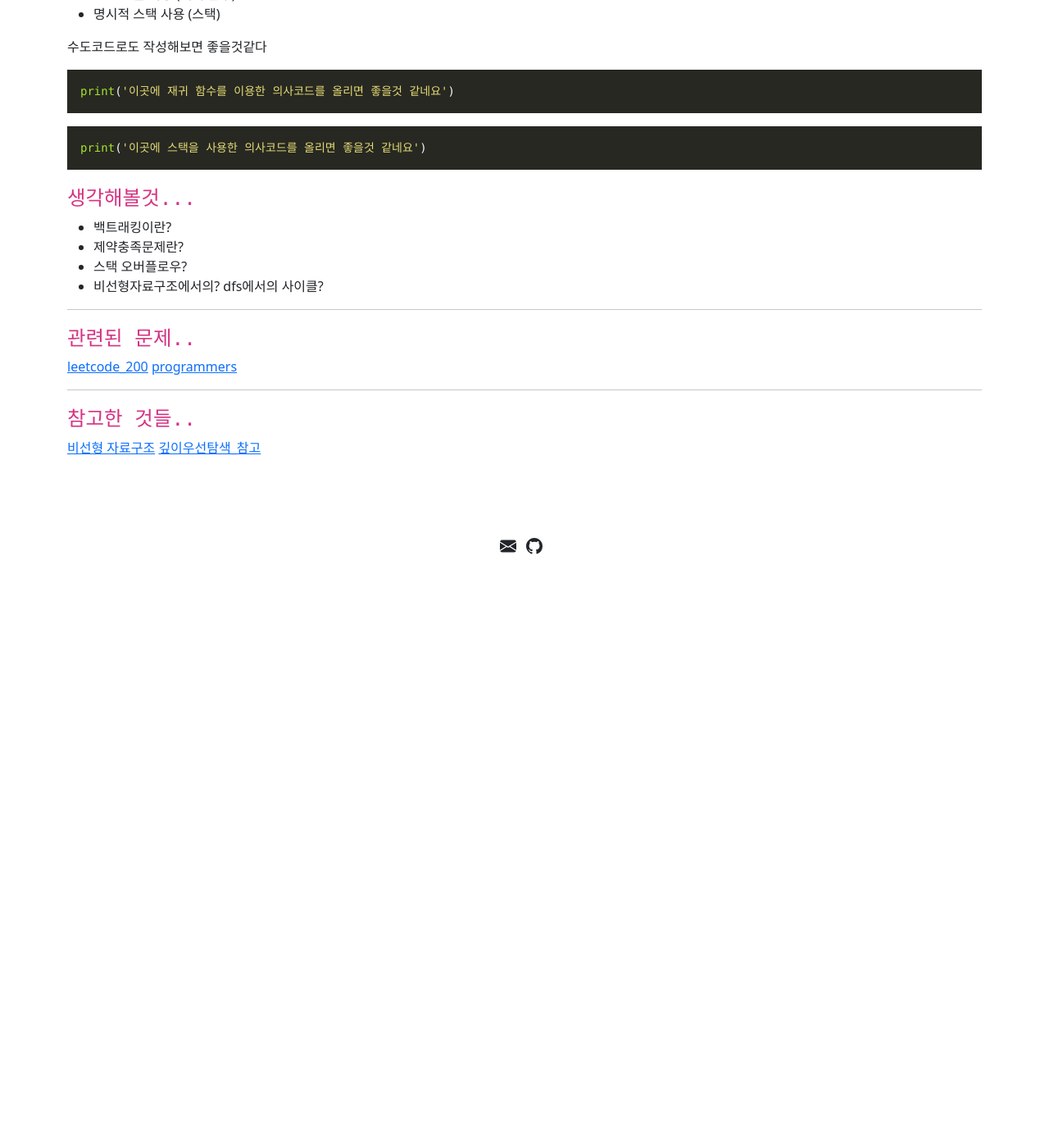
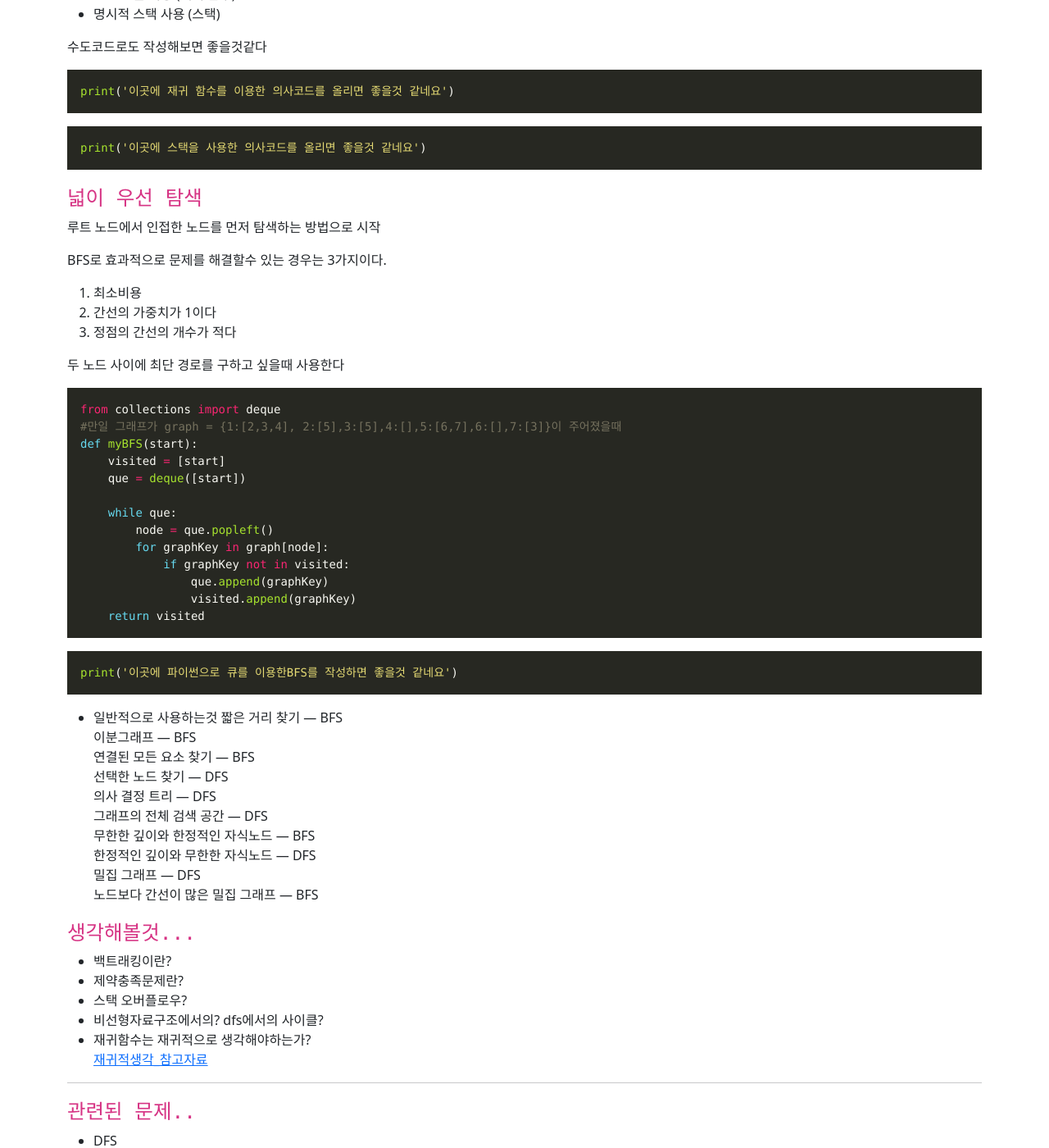
Before and after one commit to fomula91/fomula91.github.io, a Jekyll site: the page built from _posts/2022-3-18- SaprtaCodingClub-al5.md, in a window 1280 px wide and 1400 px high, scrolled down 708 px. Shown: the whole window at 82% size. Built offline with Jekyll 4.4.1, drawn with Linux system fonts in a browser that asks for light colours; before the commit the page ends 1338 px from its top, so only the background shows below that; some of the changed text lies outside the part shown.

Commit message:
add and edit post

````diff
--- a/_posts/2022-3-18- SaprtaCodingClub-al5.md
+++ b/_posts/2022-3-18- SaprtaCodingClub-al5.md
@@ -18,9 +18,9 @@ recursive: 재귀적..
 <summary>컴퓨터에서 그래프를 표현하는 방법</summary>
 <div markdown="1">
 아래의 그래프가 있다가 가정한다면
-          2 - 3
-          ⎜
-      0 - 1
+|          2 - 3
+|          ⎜
+|      0 - 1
 
 - 인접 행렬에서의 그래프의 표현방법..
   0  1  2  3
@@ -75,20 +75,73 @@ print('이곳에 재귀 함수를 이용한 의사코드를 올리면 좋을것
 print('이곳에 스택을 사용한 의사코드를 올리면 좋을것 같네요')
 ```
 
+
+### `넓이 우선 탐색`
+루트 노드에서 인접한 노드를 먼저 탐색하는 방법으로 시작
+
+BFS로 효과적으로 문제를 해결할수 있는 경우는 3가지이다.
+1. 최소비용
+2. 간선의 가중치가 1이다
+3. 정점의 간선의 개수가 적다
+
+두 노드 사이에 최단 경로를 구하고 싶을때 사용한다
+
+```python
+from collections import deque
+#만일 그래프가 graph = {1:[2,3,4], 2:[5],3:[5],4:[],5:[6,7],6:[],7:[3]}이 주어졌을때
+def myBFS(start):
+    visited = [start]
+    que = deque([start])
+
+    while que:
+        node = que.popleft()
+        for graphKey in graph[node]:
+            if graphKey not in visited:
+                que.append(graphKey)
+                visited.append(graphKey)
+    return visited
+```
+```python
+print('이곳에 파이썬으로 큐를 이용한BFS를 작성하면 좋을것 같네요')
+```
+
+- 일반적으로 사용하는것
+짧은 거리 찾기 — BFS
+이분그래프 — BFS
+연결된 모든 요소 찾기 — BFS
+선택한 노드 찾기 — DFS
+의사 결정 트리 — DFS
+그래프의 전체 검색 공간 — DFS
+무한한 깊이와 한정적인 자식노드 — BFS
+한정적인 깊이와 무한한 자식노드 — DFS
+밀집 그래프 — DFS
+노드보다 간선이 많은 밀집 그래프 — BFS
+
 ### `생각해볼것...`
 - 백트래킹이란?
 - 제약충족문제란?
 - 스택 오버플로우?
 - 비선형자료구조에서의? dfs에서의 사이클?
+- 재귀함수는 재귀적으로 생각해야하는가?
+[재귀적생각_참고자료](https://velog.io/@eddy_song/you-can-solve-recursion)
 
 
 * * *
 ### `관련된 문제..`
-
+* DFS
 [leetcode_200](https://leetcode.com/problems/number-of-islands/)
 [programmers](https://programmers.co.kr/learn/courses/30/parts/12421)
+* BFS
+[backjoon-7576](https://www.acmicpc.net/problem/7576)
+[backjoon-7569](https://www.acmicpc.net/problem/7569)
+
 
 - - -
 ### `참고한 것들..`
 [비선형 자료구조](https://goodgid.github.io/DS-Linear-and-NonLinear/)
 [깊이우선탐색_참고](https://www.fun-coding.org/Chapter18-dfs-live.html)
+[조합](https://velog.io/@unow30/%EC%A1%B0%ED%95%A9combination-%EC%95%8C%EA%B3%A0%EB%A6%AC%EC%A6%98)
+[dfs,bfs_정리](https://developer-mac.tistory.com/64)
+[bfs,dbf차이](https://ko.gadget-info.com/difference-between-bfs)
+[dfs,bfs설명](https://medium.com/nerd-for-tech/dfs-bfs-introduction-26a65fca2344)
+[그래프기본용어](https://ratsgo.github.io/data%20structure&algorithm/2017/11/18/graph/)
````
Also changed, not shown: _posts/2022-3-22-SpartaCodingClub-al6.md (added, +49 -0 lines), _posts/2022-3-14-SpartaCodingClub-al1.md (line endings or trailing spaces), _posts/2022-3-15-SpartaCodingClub-al2.md (line endings or trailing spaces).
